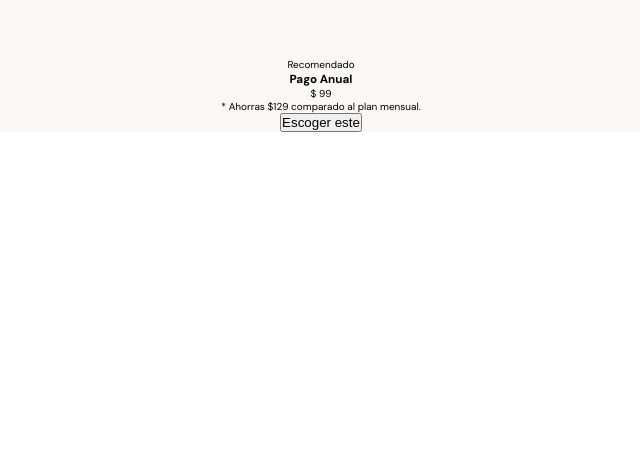
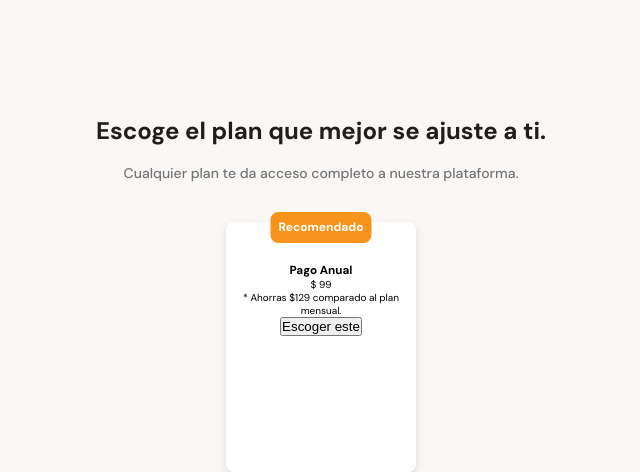
Before and after one commit to sergionaz/curso-mobile-first, a plain HTML site: page index.html in a window 1280 px wide. Shown: the part 2722-3194 px from the top of the page, without its empty margins (319-959 px from the left). Before the commit the page ends 2854 px from the top, so only its background shows below. Drawn offline with Linux system fonts and the light colour scheme.

Commit message:
Agrego sección de planes

```diff
--- a/index.html
+++ b/index.html
@@ -16,7 +16,7 @@
         <div class="header--title-container">
             <h1>La próxima revolución en el intercambio de criptomonedas.</h1>
             <p>Batabit te ayuda a navegar entre los diferentes precios y tendencias.</p>
-            <a href="" class="header--button">Conoce Nuestros Planes <span></span></a>
+            <a href="#plans" class="header--button">Conoce Nuestros Planes <span></span></a>
         </div>
     </header>
     <main>
@@ -89,7 +89,7 @@
                 <h2>Creamos un producto sin comparación.</h2>
                 <p>Confiable y diseñado para su uso diario.</p>
             </div>
-            <!-- Tarjetas  -->
+            <!-- Tarjetas de productos  -->
             <section class="product-cards--container">
                 <article class="product-detail--card">
                     <span class="clock"></span>
@@ -116,15 +116,15 @@
         <section class="bitcoin-img-container">
             <h2>Conócelo hoy</h2>
         </section>
-        <section>
-            <div>
-                <h2></h2>
-                <p></p>
+        <section id="plans" class="main-plans-container">
+            <div class="plans--title">
+                <h2>Escoge el plan que mejor se ajuste a ti.</h2>
+                <p>Cualquier plan te da acceso completo a nuestra plataforma.</p>
             </div>
-            <!-- Planes -->
-            <section>
-                <article>
-                    <p>Recomendado</p>
+            <!-- Tarjetas de planes -->
+            <section class="plans-container--slider">
+                <article class="plans-container--card">
+                    <p class="plans-card--title">Recomendado</p>
                     <div>
                         <h3>Pago Anual</h3>
                         <p><span>$</span> 99</p>
--- a/style.css
+++ b/style.css
@@ -21,6 +21,7 @@
     --off-white:#faf8f7;
     --just-white: #fff;
     --gray-black: #808080;
+    --gray-middle: #757575;
 }
 
 * {
@@ -145,7 +146,7 @@ main {
     font-size: 1.4rem;
     font-weight: 500;
     line-height: 1.6rem;
-    color: #757575;
+    color: var(--gray-middle);
 }
 
 /* Tabla Monedas */
@@ -209,7 +210,7 @@ main {
     font-size: 1.4rem;
     font-weight: normal;
     line-height: 1.7rem;
-    color: #757575;
+    color: var(--gray-middle);
 }
 
 .currency-table--container .down {
@@ -307,7 +308,7 @@ main {
     font-size: 1.4rem;
     font-weight: normal;
     line-height: 1.7rem;
-    color: #757575;
+    color: var(--gray-middle);
 }
 
 .comision-table--container .down {
@@ -459,3 +460,63 @@ main {
     line-height: 2.6rem;
     color: var(--just-white);
 }
+
+.main-plans-container {
+    width: 100%;
+    height: auto;
+    padding-top: 60px;
+    background-color: #faf8f7;
+    text-align: center;
+}
+
+.main-plans-container .plans--title {
+    width: 90%;
+    min-width: 288px;
+    max-width: 900px;
+    margin: 0 auto;
+}
+
+.main-plans-container .plans--title h2 {
+    margin-bottom: 20px;
+    font-weight: bold;
+    font-size: 2.4rem;
+    line-height: 2.6rem;
+    color: var(--warm-black);
+}
+
+.main-plans-container .plans--title p {
+    margin-bottom: 40px;
+    font-weight: 500;
+    font-size: 1.4rem;
+    line-height: 1.8rem;
+    color: var(--gray-middle);
+}
+
+.plans-container--slider{
+
+}
+
+.plans-container--card {
+    position: relative;
+    width: 190px;
+    height: 250px;
+    margin: 0 auto;
+    padding-top: 40px;
+    border-radius: 8px;
+    background-color: var(--just-white);
+    box-shadow: 0px 4px 8px rgba(89, 73, 30, 0.16);
+}
+
+.plans-container--card .plans-card--title {
+    position: absolute;
+    top: -10px;
+    left: 50%;
+    transform: translate(-50%);
+    padding: 8px;
+    background-color: var(--bitcoin-orange);
+    border-radius: 8px;
+    font-weight: bold;
+    font-size: 1.2rem;
+    line-height: 1.5rem;
+    color: var(--just-white);
+}
```
